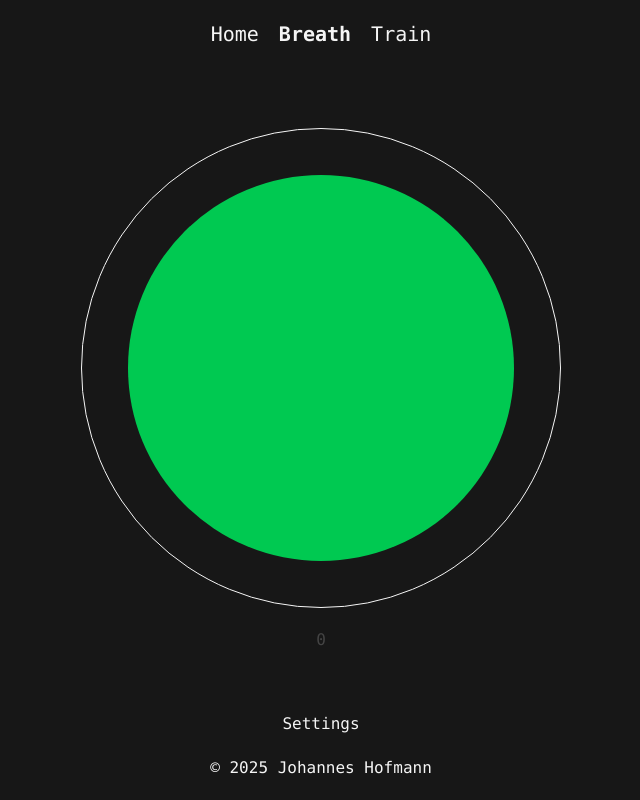
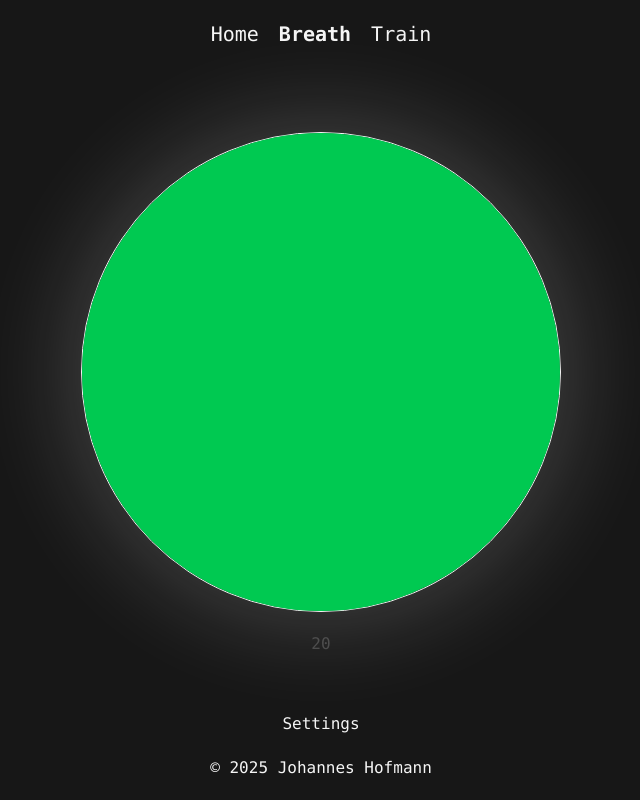
Before and after one commit to hoffy98/Health-Toolkit, a React (Vite) app: page /breath in a window 1280 px wide. Shown: the whole page, without its empty margins (319-959 px from the left). Built offline with nearby package versions, Linux system fonts and the light colour scheme.

Commit message:
added light shadow to breathing animation

```diff
--- a/src/pages/Breath.tsx
+++ b/src/pages/Breath.tsx
@@ -11,9 +11,9 @@ const Breath: React.FC<BreathProps> = ({}) => {
   const [isSettingsOpen, setIsSettingsOpen] = useState<boolean>(false)
   const [restartTrigger, setRestartTrigger] = useState<boolean>(false)
   const [durations, setDurations] = useState<[number, number, number, number]>([
-    4000, 1000, 4000, 1000,
+    4000, 7000, 8000, 0,
   ])
-  const [repeats, setRepeats] = useState<number>(0)
+  const [repeats, setRepeats] = useState<number>(20)
 
   const triggerAnimationRestart = () => {
     setRestartTrigger((old) => !old)
@@ -181,6 +181,13 @@ const BreathingCircle: React.FC<BreathingCircleProps> = ({
     controls.set({ width: '0%' }) // Reset to initial state
     controls.start({
       width: ['0%', '100%', '100%', '0%', '0%'],
+      boxShadow: [
+        '0px 0px 0px 0px rgba(0,0,0,0)',
+        '0px 0px 100px 10px rgba(255,255,255,0.2)',
+        '0px 0px 100px 10px rgba(255,255,255,0.2)',
+        '0px 0px 0px 0px rgba(0,0,0,0)',
+        '0px 0px 0px 0px rgba(0,0,0,0)',
+      ],
       transition: {
         repeat: Infinity,
         duration: totalDuration,
@@ -208,7 +215,7 @@ const BreathingCircle: React.FC<BreathingCircleProps> = ({
           animate={controls}
         />
       </div>
-      <p className="opacity-20">{repeatsLeft}</p>
+      <p className="h-4 opacity-20 bg-transparent">{repeatsLeft > 0 ? repeatsLeft : ''}</p>
     </div>
   )
 }
```
